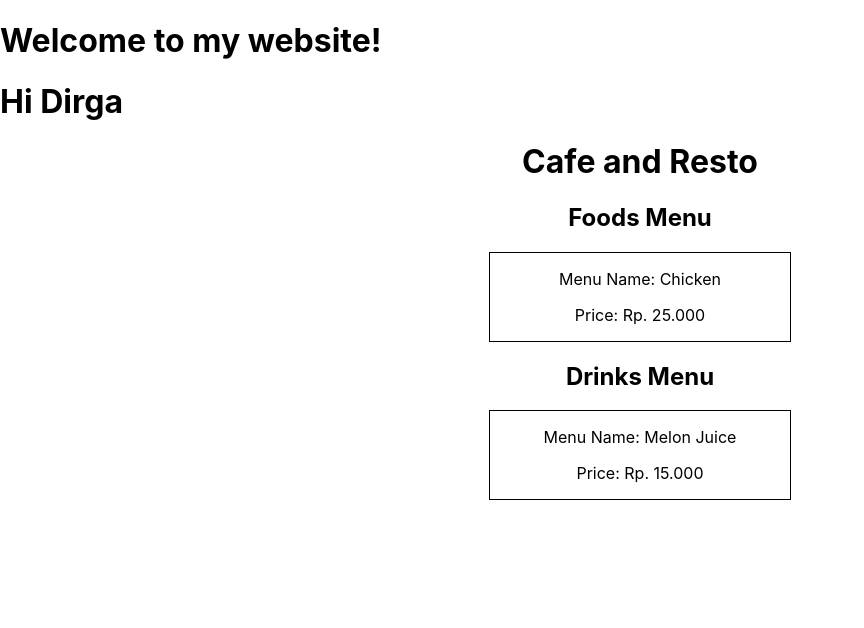
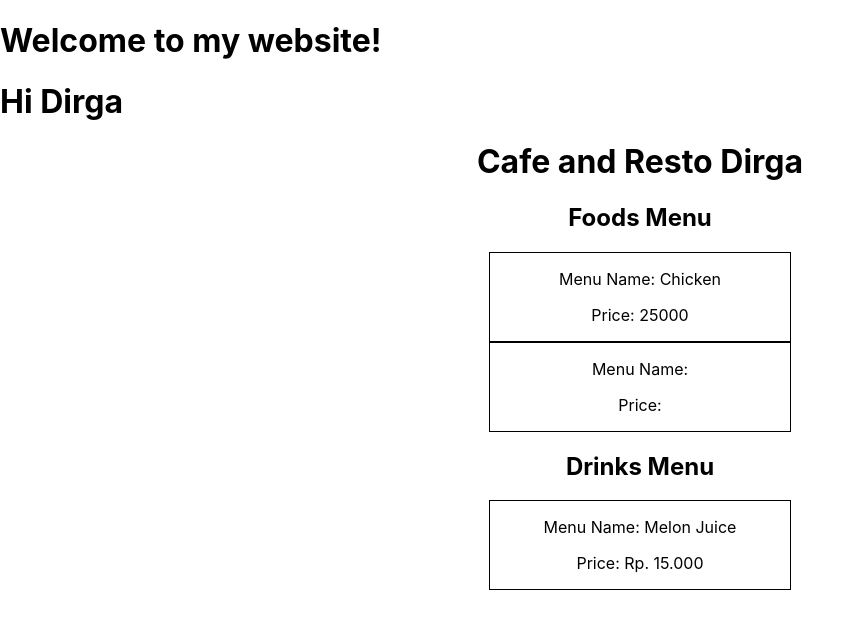
Before and after one commit to OkkyRoyDirgantara/reactjs-test-app, a React (Create React App) app: page / in a window 1280 px wide. Shown: the top 628 px of the page, without its empty margins (0-864 px from the left). Built offline with nearby package versions, Linux system fonts and the light colour scheme.

Commit message:
State ReactJS

```diff
--- a/src/App.js
+++ b/src/App.js
@@ -1,17 +1,33 @@
 import logo from './logo.svg';
+import React from "react";
 import './App.css';
 import {JavaScript,JSX} from "./Components/IntroductionJSX";
 import {FoodsMenu,DrinksMenu} from "./Components/ComponentReact";
 
-function App() {
+class App extends React.Component{
+    constructor(){
+        super();
+        this.state = {
+            nameResto: "Dirga",
+        }
+    }
+    render() {
         return (
             <div>
                 <JavaScript />
                 <JSX/>
+                <div className={"App"}>
+                    <h1>Cafe and Resto {this.state.nameResto}</h1>
+                    <h2>Foods Menu</h2>
+                    <FoodsMenu nameMenu={"Chicken"} priceMenu={"25000"}/>
                     <FoodsMenu/>
+
+                    <h2>Drinks Menu</h2>
                     <DrinksMenu/>
+                </div>
             </div>
         );
     }
+}
 
 export default App;
--- a/src/Components/ComponentReact.js
+++ b/src/Components/ComponentReact.js
@@ -3,12 +3,10 @@ import React from "react";
 class FoodsMenu extends React.Component {
     render() {
         return(
-            <div className={"App"}>
-                <h1>Cafe and Resto</h1>
-                <h2>Foods Menu</h2>
+            <div>
                 <div style={{border: "1px solid black", width: 300, margin: 'auto'}}>
-                    <p>Menu Name: Chicken</p>
-                    <p>Price: Rp. 25.000</p>
+                    <p>Menu Name: {this.props.nameMenu}</p>
+                    <p>Price: {this.props.priceMenu}</p>
                 </div>
             </div>
         );
@@ -18,8 +16,7 @@ class FoodsMenu extends React.Component {
 class DrinksMenu extends React.Component {
     render() {
         return(
-            <div className={"App"}>
-                <h2>Drinks Menu</h2>
+            <div>
                 <div style={{border: "1px solid black", width: 300, margin: 'auto'}}>
                     <p>Menu Name: Melon Juice</p>
                     <p>Price: Rp. 15.000</p>
```
Lines whose indentation alone changed are shown as unchanged.
